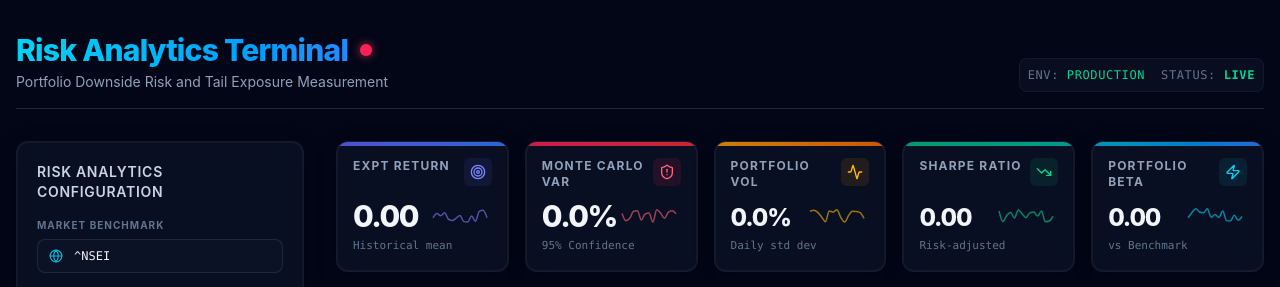
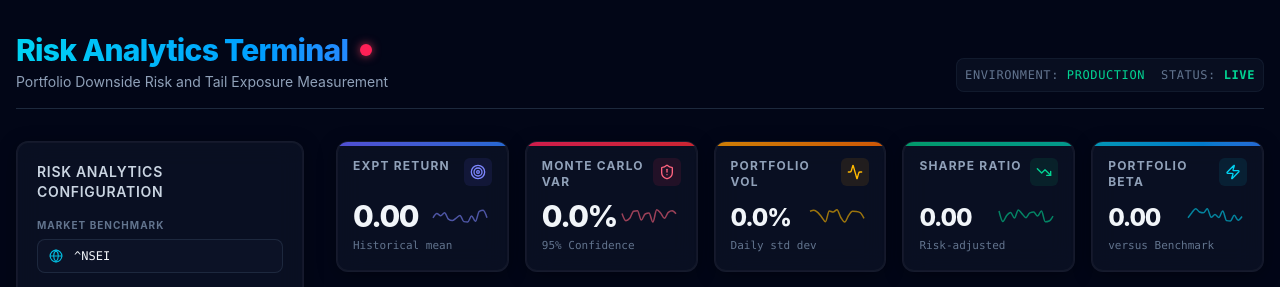
Before and after one commit to spy-in-shadows/Stock-Portfolio-Risk-Analyzer, a React (Vite) app in the folder frontend/: page / in a window 1280 px wide. Shown: the top 287 px of the page. Built offline with nearby package versions, Linux system fonts and the light colour scheme.

Commit message:
AbbAbbreviations expanded for better clarity

```diff
--- a/frontend/src/components/CorrelationHeatmap.jsx
+++ b/frontend/src/components/CorrelationHeatmap.jsx
@@ -105,7 +105,7 @@ const CorrelationHeatmap = ({ matrix, assets }) => {
                     style={{ bottom: '10px', right: '10px' }}>
                     <p className="text-[10px] text-slate-400 mb-1 tracking-wider uppercase">Linear Dependency</p>
                     <p className="text-sm font-bold text-slate-200">
-                        {displayAssets[hoveredCell.i]} <span className="text-slate-500 font-normal mx-1">vs</span> {displayAssets[hoveredCell.j]}
+                        {displayAssets[hoveredCell.i]} <span className="text-slate-500 font-normal mx-1">versus</span> {displayAssets[hoveredCell.j]}
                     </p>
                     <p className={`text-xs mt-1 font-mono ${hoveredCell.val > 0.5 ? 'text-[#00C040]' : hoveredCell.val < -0.3 ? 'text-[#FF0000]' : 'text-slate-400'}`}>
                         Correlation: {hoveredCell.val.toFixed(2)}
--- a/frontend/src/components/RiskMetrics.jsx
+++ b/frontend/src/components/RiskMetrics.jsx
@@ -23,8 +23,8 @@ const AnimatedNumber = ({ value, format = 'number' }) => {
 
                 // Format back to string
                 let formatted = '';
-                if (format === 'currencyM') formatted = `₹${current.toFixed(1)}M`;
-                else if (format === 'currencyK') formatted = `₹${Math.round(current)}K`;
+                if (format === 'currencyM') formatted = `₹${current.toFixed(1)} Million`;
+                else if (format === 'currencyK') formatted = `₹${Math.round(current)} Thousand`;
                 else if (format === 'percentage') formatted = `${current.toFixed(1)}%`;
                 else formatted = current.toFixed(2);
 
@@ -68,7 +68,7 @@ const RiskMetrics = ({ data }) => {
                 { label: 'Monte Carlo VaR', value: '0.0', format: 'percentage', sub: '95% Confidence', icon: <ShieldAlert size={16} />, color: 'text-rose-400', bg: 'bg-rose-500/10', gradient: 'from-rose-500 to-red-500', trend: 'flat', primary: true },
                 { label: 'Portfolio Vol', value: '0.0', format: 'percentage', sub: 'Daily std dev', icon: <Activity size={16} />, color: 'text-amber-400', bg: 'bg-amber-500/10', gradient: 'from-amber-500 to-orange-500', trend: 'flat', primary: false },
                 { label: 'Sharpe Ratio', value: '0.0', format: 'number', sub: 'Risk-adjusted', icon: <TrendingDown size={16} />, color: 'text-emerald-400', bg: 'bg-emerald-500/10', gradient: 'from-emerald-500 to-teal-500', trend: 'flat', primary: false },
-                { label: 'Portfolio Beta', value: '0.0', format: 'number', sub: 'vs Benchmark', icon: <Zap size={16} />, color: 'text-cyan-400', bg: 'bg-cyan-500/10', gradient: 'from-cyan-500 to-blue-500', trend: 'flat', primary: false },
+                { label: 'Portfolio Beta', value: '0.0', format: 'number', sub: 'versus Benchmark', icon: <Zap size={16} />, color: 'text-cyan-400', bg: 'bg-cyan-500/10', gradient: 'from-cyan-500 to-blue-500', trend: 'flat', primary: false },
             ];
         }
 
@@ -113,7 +113,7 @@ const RiskMetrics = ({ data }) => {
                 label: 'Portfolio Beta',
                 value: data.beta.toFixed(2),
                 format: 'number',
-                sub: 'vs Benchmark',
+                sub: 'versus Benchmark',
                 icon: <Zap size={16} />,
                 color: 'text-cyan-400', bg: 'bg-cyan-500/10', gradient: 'from-cyan-500 to-blue-500',
                 trend: data.beta > 1 ? 'up' : 'down', primary: false
--- a/frontend/src/pages/Dashboard.jsx
+++ b/frontend/src/pages/Dashboard.jsx
@@ -55,7 +55,7 @@ const Dashboard = () => {
                     <p className="text-slate-400 mt-1 text-sm">Portfolio Downside Risk and Tail Exposure Measurement</p>
                 </div>
                 <div className="text-xs font-mono text-slate-500 uppercase tracking-wider flex gap-4 bg-slate-900/50 p-2 rounded-lg border border-slate-800/50">
-                    <span className="smooth-transition hover:text-slate-300 cursor-default">Env: <span className="text-emerald-400">Production</span></span>
+                    <span className="smooth-transition hover:text-slate-300 cursor-default">Environment: <span className="text-emerald-400">Production</span></span>
                     <span className="smooth-transition hover:text-slate-300 cursor-default">Status: <span className="text-emerald-400 font-bold">Live</span></span>
                 </div>
             </header>
```
